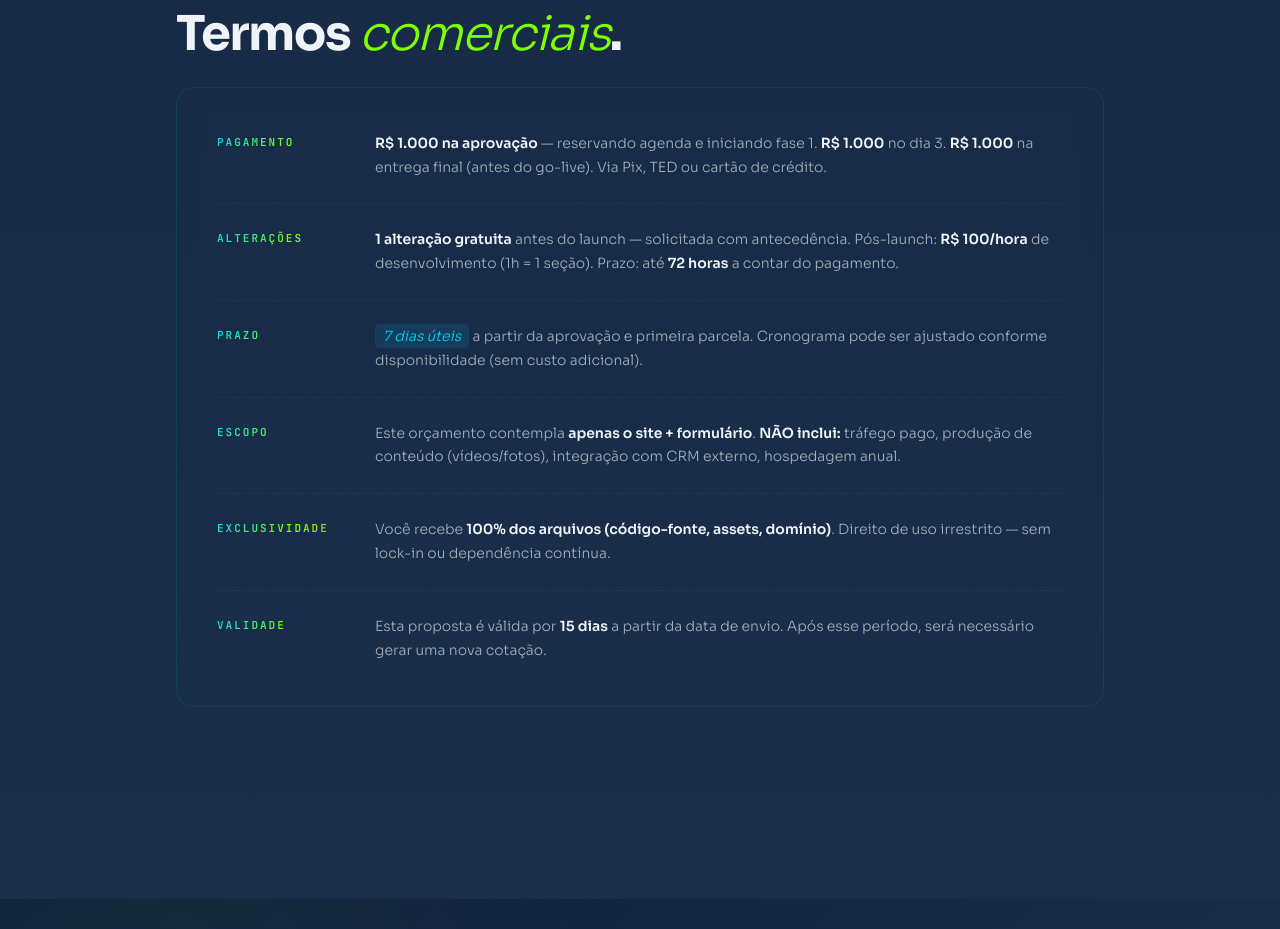
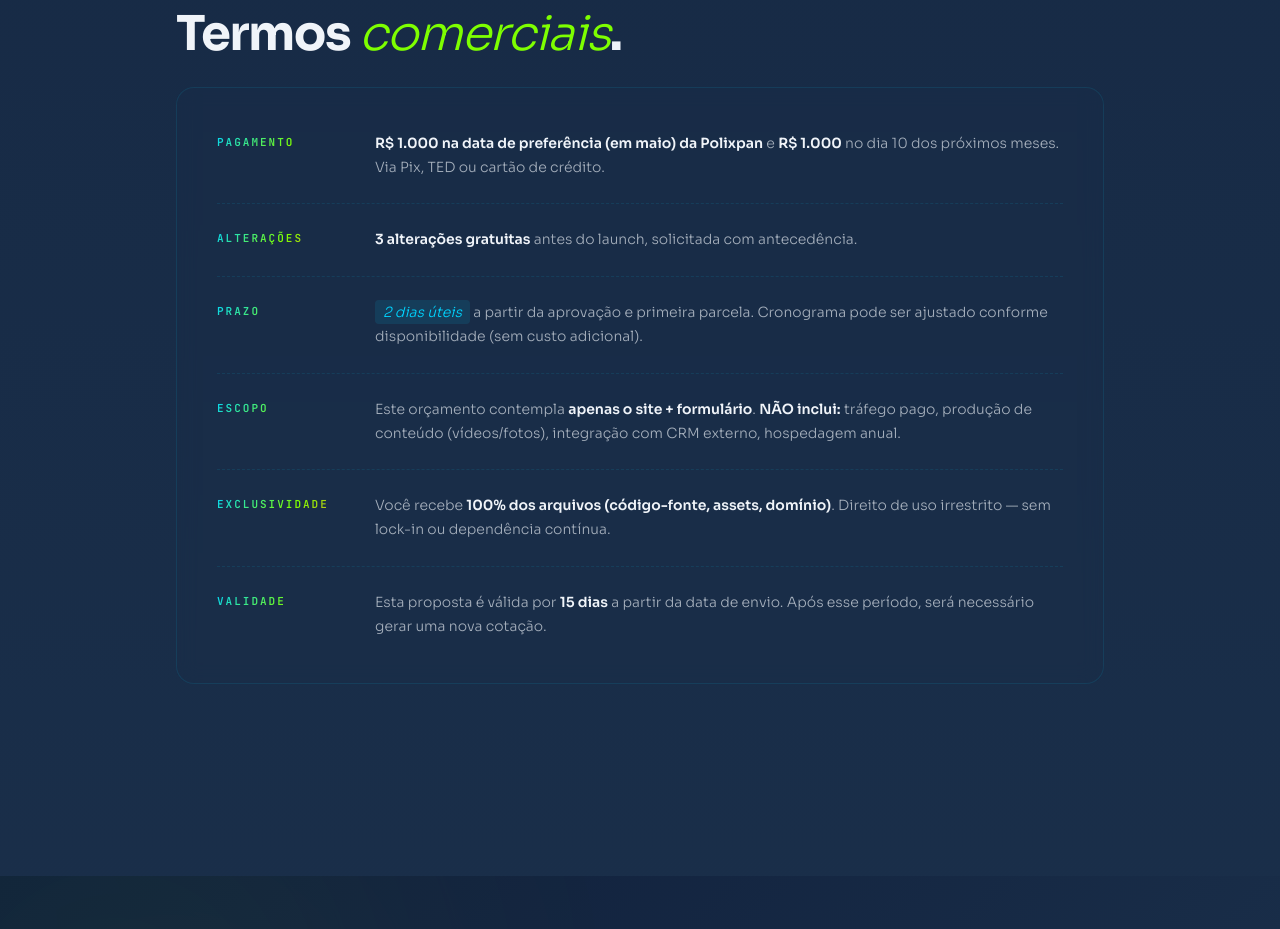
Before and after one commit to systemscodex44-droid/polixpan-lp, a plain HTML site: page index.html in a window 1280 px wide. Shown: the part 3467-4396 px from the top of the page. Drawn offline with Linux system fonts and the light colour scheme.

Commit message:
Update index.html

```diff
--- a/index.html
+++ b/index.html
@@ -781,21 +781,21 @@
 <div class="term-card">
   <span class="term-label">Pagamento</span>
   <p class="term-text">
-            <strong>R$ 1.000 na aprovação</strong> — reservando agenda e iniciando fase 1. <strong>R$ 1.000</strong> no dia 3. <strong>R$ 1.000</strong> na entrega final (antes do go-live). Via Pix, TED ou cartão de crédito.
+    <strong>R$ 1.000 na data de preferência (em maio) da Polixpan</strong> e <strong>R$ 1.000</strong> no dia 10 dos próximos meses. Via Pix, TED ou cartão de crédito.
   </p>
 </div>
 
 <div class="term-card">
   <span class="term-label">Alterações</span>
   <p class="term-text">
-            <strong>1 alteração gratuita</strong> antes do launch — solicitada com antecedência. Pós-launch: <strong>R$ 100/hora</strong> de desenvolvimento (1h = 1 seção). Prazo: até <strong>72 horas</strong> a contar do pagamento.
+    <strong>3 alterações gratuitas</strong> antes do launch, solicitada com antecedência.
   </p>
 </div>
 
 <div class="term-card">
   <span class="term-label">Prazo</span>
   <p class="term-text">
-            <span class="term-highlight">7 dias úteis</span> a partir da aprovação e primeira parcela. Cronograma pode ser ajustado conforme disponibilidade (sem custo adicional).
+    <span class="term-highlight">2 dias úteis</span> a partir da aprovação e primeira parcela. Cronograma pode ser ajustado conforme disponibilidade (sem custo adicional).
   </p>
 </div>
 
```
Lines whose indentation alone changed are shown as unchanged.
